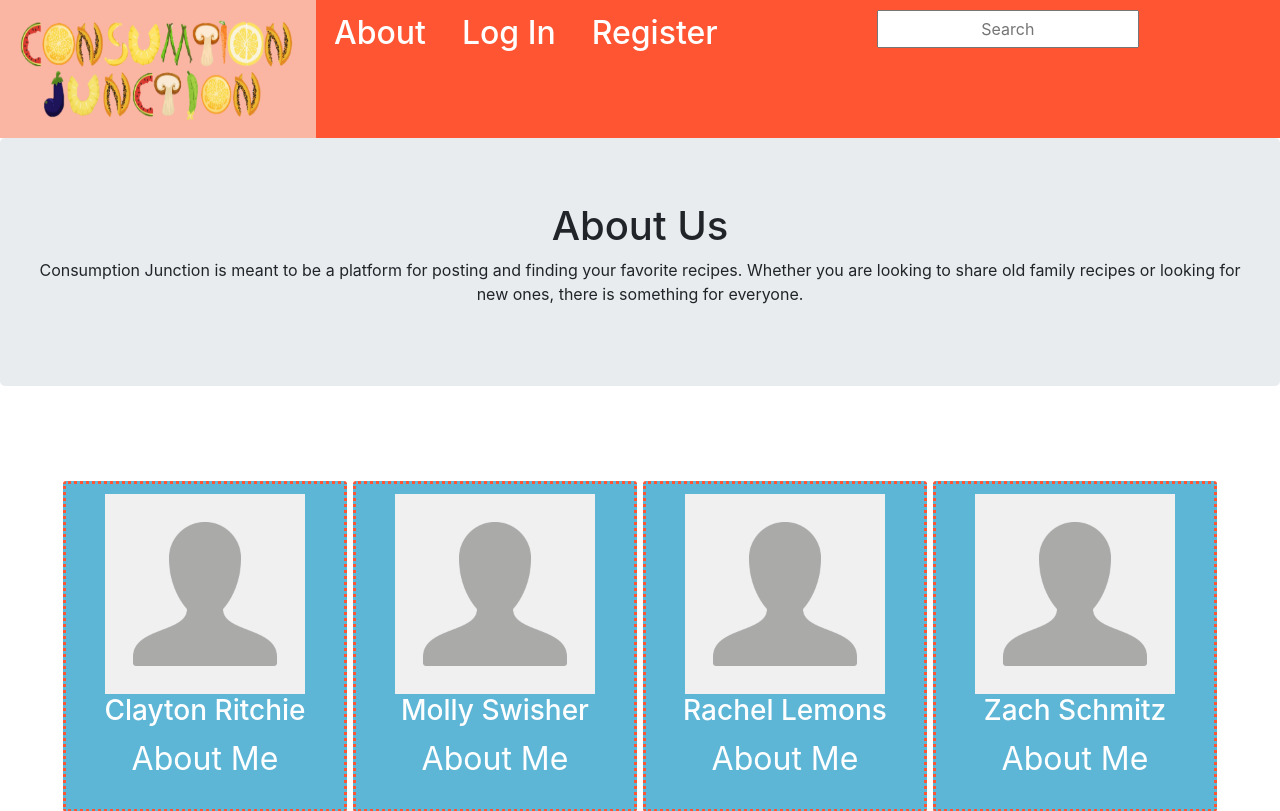
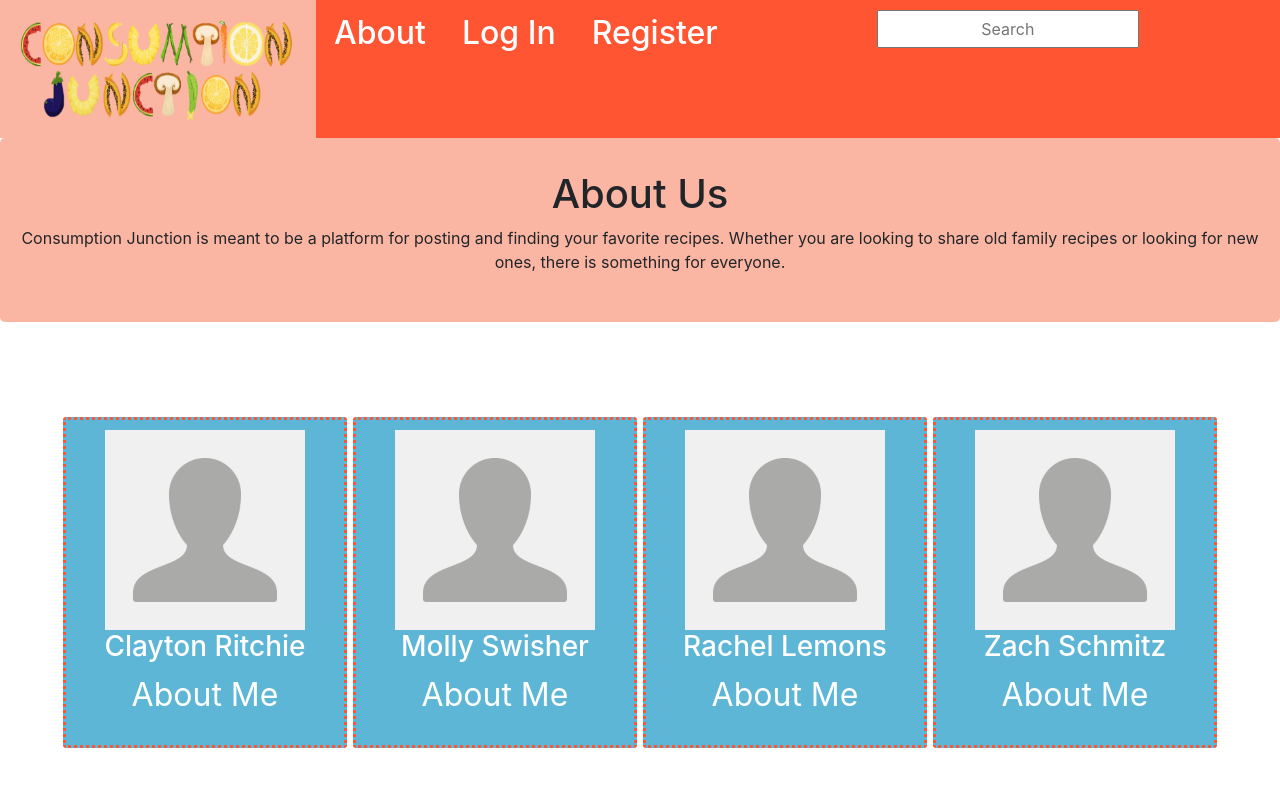
Before and after one commit to ArrDeeM/ConsumptionJunction, a Django app: page /aboutUs/ in a window 1280 px wide. Shown: the top 811 px of the page. Run offline with Django 3.2, Linux system fonts and the light colour scheme; some libraries are stand-ins or nearby versions.

Commit message:
fixed the coloring on the about's jumbotron

```diff
--- a/NewSite/recipes/static/recipes/StyleSheet.css
+++ b/NewSite/recipes/static/recipes/StyleSheet.css
@@ -84,7 +84,7 @@
   cursor: pointer;
 }
 
-.jumbotron {
+.jumbotron-about {
   text-align: center;
   background-color: #FBB6A3;
   padding: 2rem 1rem;
--- a/NewSite/recipes/templates/recipes/aboutUs.html
+++ b/NewSite/recipes/templates/recipes/aboutUs.html
@@ -12,7 +12,7 @@
 	</head>
 
 <body>
-	<div class = "jumbotron">
+	<div class = "jumbotron-about">
 		<h1>About Us</h1>
 		<p>Consumption Junction is meant to be a platform for posting and finding your favorite recipes. Whether you are looking
 		 to share old family recipes or looking for new ones, there is something for everyone.</p>
```
